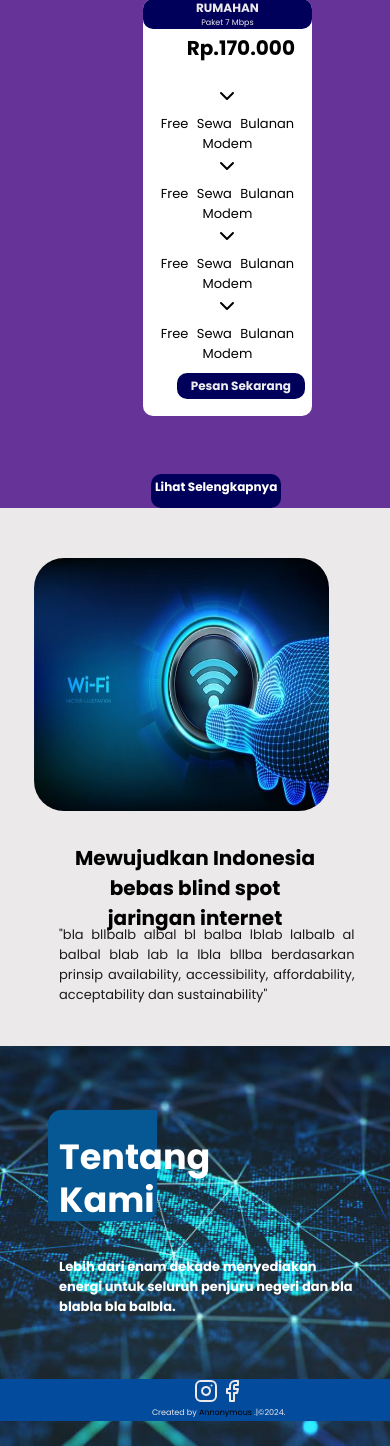
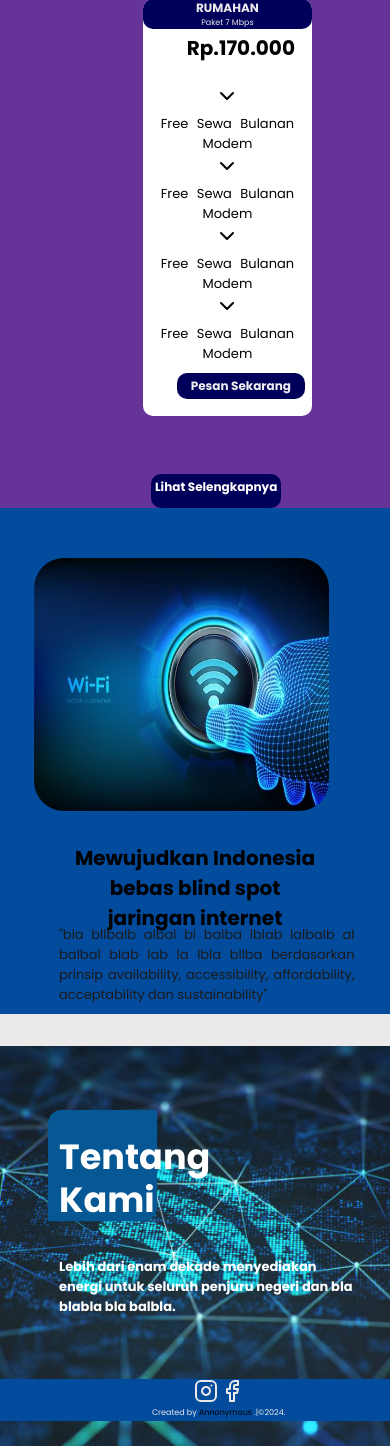
Before and after one commit to Hawsyi/skynet, a PHP site: page / in a window 390 px wide. Shown: the part 1294-2740 px from the top of the page. Run offline with PHP 8.4, Linux system fonts and the light colour scheme.

Commit message:
rapihin samping

```diff
--- a/style.css
+++ b/style.css
@@ -1244,6 +1244,7 @@ body {
     justify-content: center;
     align-items: center;
     margin-top: 0vh;
+    background-color: #034b9d;
   }
 
   .container3 .gambar {
```
